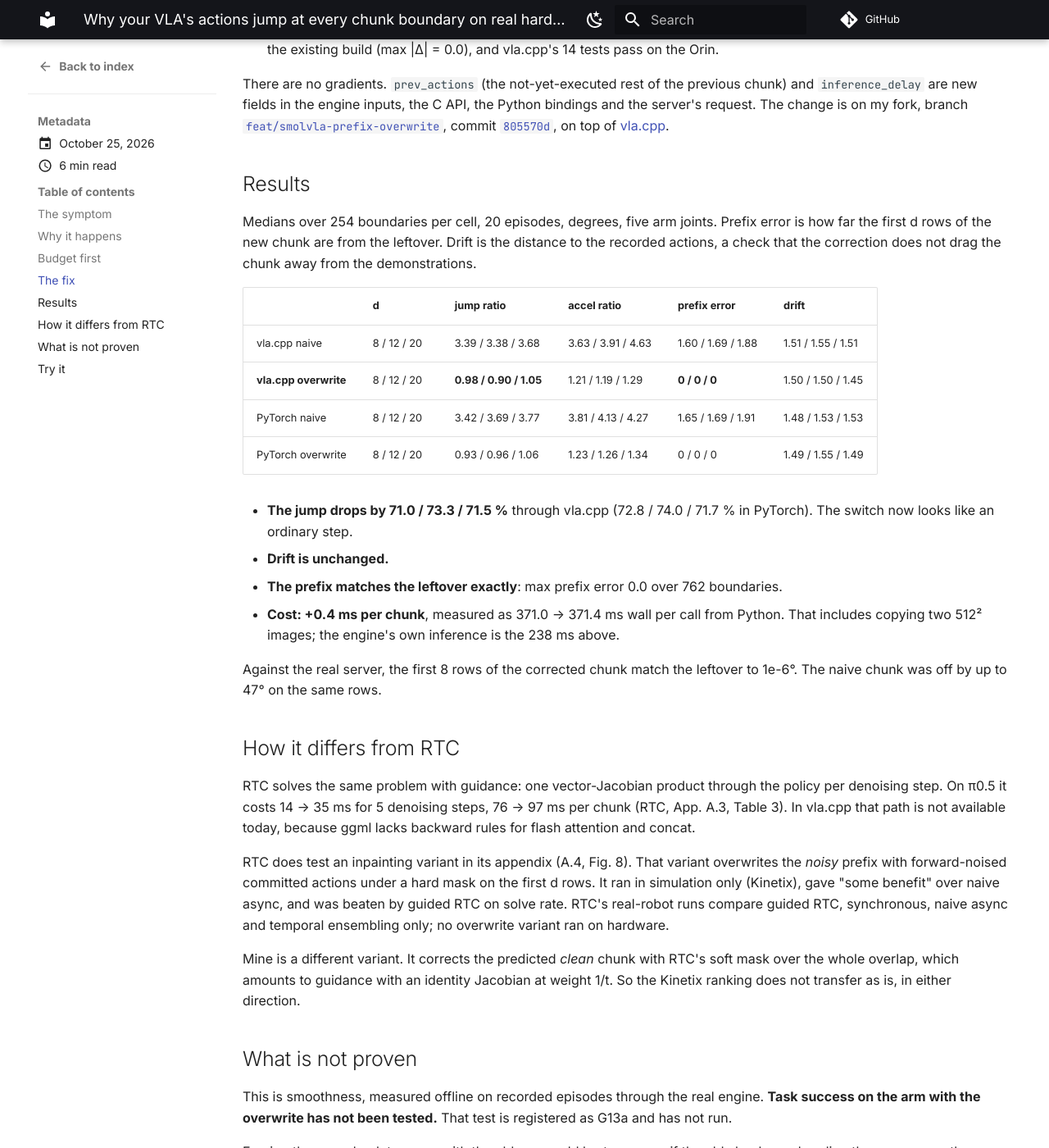
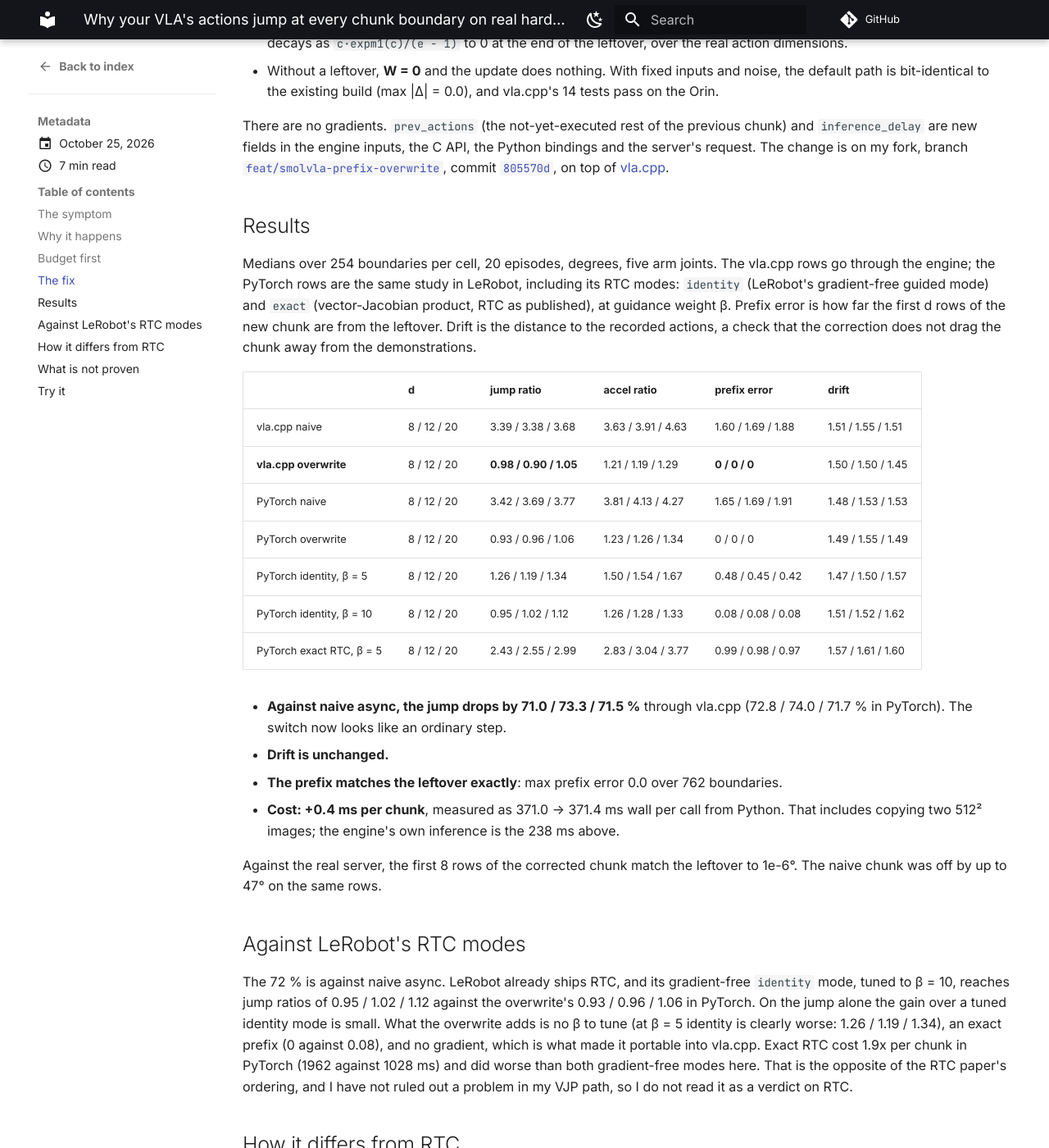
Before and after one commit to ravediamond/ravediamond.github.io, an MkDocs documentation site: the page built from docs/blog/posts/2026-10-25-vla-chunk-boundary-jumps.md, in a window 1280 px wide and 1400 px high, scrolled down 1589 px. Shown: the whole window at 82% size. Built offline with MkDocs 1.6.1 and Material for MkDocs 9.7.7, drawn with Linux system fonts in a browser that asks for light colours; comment, search, counter and statistics services are not loaded; some of the changed text lies outside the part shown.

Commit message:
Chunk-boundary post: add LeRobot identity and exact RTC as baselines

```diff
--- a/docs/blog/posts/2026-10-25-vla-chunk-boundary-jumps.md
+++ b/docs/blog/posts/2026-10-25-vla-chunk-boundary-jumps.md
@@ -6,7 +6,7 @@ slug: vla-chunk-boundary-jumps
 
 # Why your VLA's actions jump at every chunk boundary on real hardware, and a 0.4 ms fix
 
-Run a chunked VLA asynchronously on a real arm and the command jumps every time a new chunk takes over. On my SO-101 with SmolVLA, the step at the switch was a median 3.4 times a normal step, and on a test boundary served by the real engine the jump was 58.7°. A gradient-free prefix overwrite inside the denoising loop brings the jump down to the size of a normal step, adds 0.4 ms per chunk on a Jetson Orin NX, and leaves the default path bit-identical. It has not been tested for task success on the arm yet. This post covers what I measured, and what I did not.
+Run a chunked VLA asynchronously on a real arm and the command jumps every time a new chunk takes over. On my SO-101 with SmolVLA, the step at the switch was a median 3.4 times a normal step, and on a test boundary served by the real engine the jump was 58.7°. Against naive async, a gradient-free prefix overwrite inside the denoising loop brings the jump down to the size of a normal step, adds 0.4 ms per chunk on a Jetson Orin NX, and leaves the default path bit-identical. LeRobot's own gradient-free RTC mode, tuned, gets close on the jump; the overwrite's edge over it is no parameter to tune and an exact prefix. It has not been tested for task success on the arm yet. This post covers what I measured, and what I did not.
 
 <!-- more -->
 
@@ -54,7 +54,7 @@ There are no gradients. `prev_actions` (the not-yet-executed rest of the previou
 
 ## Results
 
-Medians over 254 boundaries per cell, 20 episodes, degrees, five arm joints. Prefix error is how far the first d rows of the new chunk are from the leftover. Drift is the distance to the recorded actions, a check that the correction does not drag the chunk away from the demonstrations.
+Medians over 254 boundaries per cell, 20 episodes, degrees, five arm joints. The vla.cpp rows go through the engine; the PyTorch rows are the same study in LeRobot, including its RTC modes: `identity` (LeRobot's gradient-free guided mode) and `exact` (vector-Jacobian product, RTC as published), at guidance weight β. Prefix error is how far the first d rows of the new chunk are from the leftover. Drift is the distance to the recorded actions, a check that the correction does not drag the chunk away from the demonstrations.
 
 | | d | jump ratio | accel ratio | prefix error | drift |
 |---|---|---|---|---|---|
@@ -62,13 +62,20 @@ Medians over 254 boundaries per cell, 20 episodes, degrees, five arm joints. Pre
 | **vla.cpp overwrite** | 8 / 12 / 20 | **0.98 / 0.90 / 1.05** | 1.21 / 1.19 / 1.29 | **0 / 0 / 0** | 1.50 / 1.50 / 1.45 |
 | PyTorch naive | 8 / 12 / 20 | 3.42 / 3.69 / 3.77 | 3.81 / 4.13 / 4.27 | 1.65 / 1.69 / 1.91 | 1.48 / 1.53 / 1.53 |
 | PyTorch overwrite | 8 / 12 / 20 | 0.93 / 0.96 / 1.06 | 1.23 / 1.26 / 1.34 | 0 / 0 / 0 | 1.49 / 1.55 / 1.49 |
+| PyTorch identity, β = 5 | 8 / 12 / 20 | 1.26 / 1.19 / 1.34 | 1.50 / 1.54 / 1.67 | 0.48 / 0.45 / 0.42 | 1.47 / 1.50 / 1.57 |
+| PyTorch identity, β = 10 | 8 / 12 / 20 | 0.95 / 1.02 / 1.12 | 1.26 / 1.28 / 1.33 | 0.08 / 0.08 / 0.08 | 1.51 / 1.52 / 1.62 |
+| PyTorch exact RTC, β = 5 | 8 / 12 / 20 | 2.43 / 2.55 / 2.99 | 2.83 / 3.04 / 3.77 | 0.99 / 0.98 / 0.97 | 1.57 / 1.61 / 1.60 |
 
-- **The jump drops by 71.0 / 73.3 / 71.5 %** through vla.cpp (72.8 / 74.0 / 71.7 % in PyTorch). The switch now looks like an ordinary step.
+- **Against naive async, the jump drops by 71.0 / 73.3 / 71.5 %** through vla.cpp (72.8 / 74.0 / 71.7 % in PyTorch). The switch now looks like an ordinary step.
 - **Drift is unchanged.**
 - **The prefix matches the leftover exactly**: max prefix error 0.0 over 762 boundaries.
 - **Cost: +0.4 ms per chunk**, measured as 371.0 → 371.4 ms wall per call from Python. That includes copying two 512² images; the engine's own inference is the 238 ms above.
 
 Against the real server, the first 8 rows of the corrected chunk match the leftover to 1e-6°. The naive chunk was off by up to 47° on the same rows.
+
+## Against LeRobot's RTC modes
+
+The 72 % is against naive async. LeRobot already ships RTC, and its gradient-free `identity` mode, tuned to β = 10, reaches jump ratios of 0.95 / 1.02 / 1.12 against the overwrite's 0.93 / 0.96 / 1.06 in PyTorch. On the jump alone the gain over a tuned identity mode is small. What the overwrite adds is no β to tune (at β = 5 identity is clearly worse: 1.26 / 1.19 / 1.34), an exact prefix (0 against 0.08), and no gradient, which is what made it portable into vla.cpp. Exact RTC cost 1.9x per chunk in PyTorch (1962 against 1028 ms) and did worse than both gradient-free modes here. That is the opposite of the RTC paper's ordering, and I have not ruled out a problem in my VJP path, so I do not read it as a verdict on RTC.
 
 ## How it differs from RTC
 
@@ -80,7 +87,7 @@ Mine is a different variant. It corrects the predicted *clean* chunk with RTC's
 
 ## What is not proven
 
-This is smoothness, measured offline on recorded episodes through the real engine. **Task success on the arm with the overwrite has not been tested.** That test is registered as G13a and has not run.
+This is smoothness, measured offline on recorded episodes through the real engine. **Task success on the arm has not been measured for any of these modes**: not for the overwrite, not for LeRobot's identity or exact RTC. That test is registered as G13a and has not run. The comparison with identity and exact RTC is offline and in PyTorch only; neither runs in vla.cpp.
 
 Forcing the new chunk to agree with the old one could hurt success: if the old chunk was heading the wrong way, the new one now follows it for d steps. If G13a shows that, the fallback is training-time action conditioning (arXiv 2512.05964), which fine-tunes the policy to take a clean prefix instead of correcting it at inference.
 
@@ -98,3 +105,5 @@ VLA_LIBRARY=~/workspace/git/vla.cpp/build-orin/libvla.so PYTHONPATH=~/workspace/
 The check script and the per-boundary rows live in my research repo, which is not public yet.
 
 Every paper I test this way, with its bar and verdict, is on the [paper vs hardware page](https://ravediamond.github.io/papers/).
+
+*Updated 2026-10-26: added LeRobot's identity and exact RTC modes as baselines.*
```
